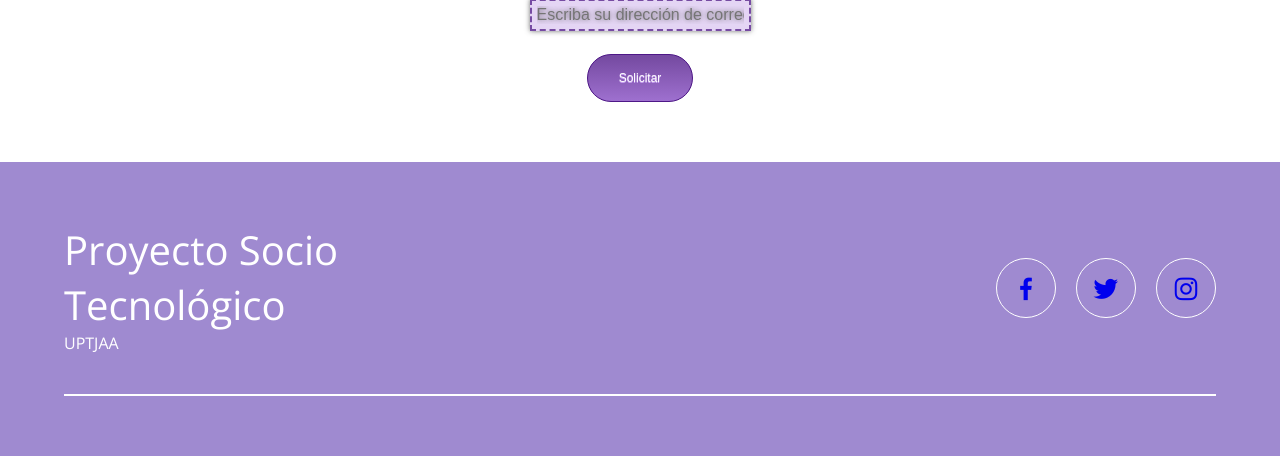
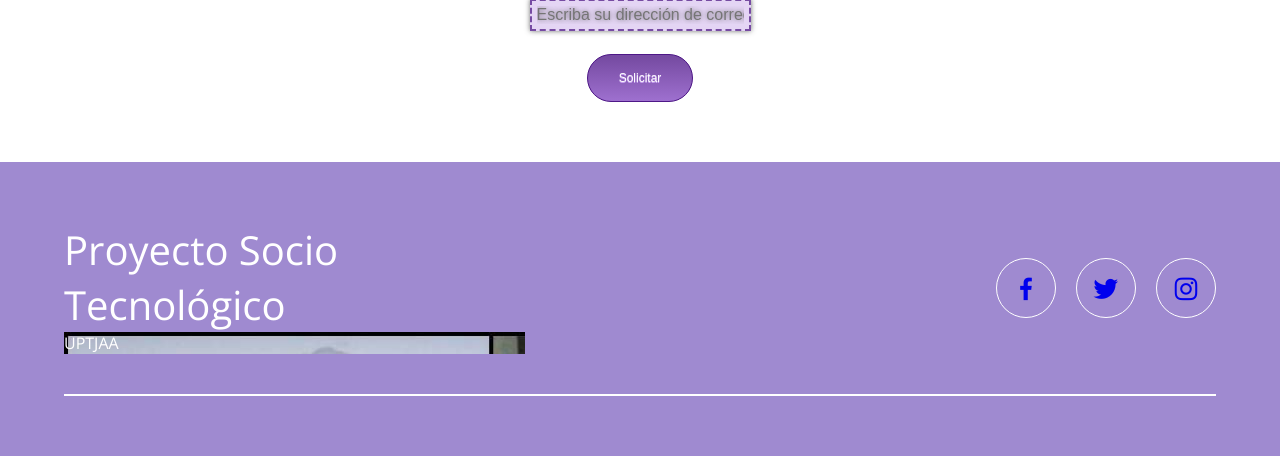
Before and after one commit to UniProyectoING/pruebaWeb, a Django app: page / in a window 1280 px wide. Shown: the part 2887-3343 px from the top of the page. Run offline with Django 4.2, Linux system fonts and the light colour scheme.

Commit message:
Update index.html

```diff
--- a/appPrueba/templates/index.html
+++ b/appPrueba/templates/index.html
@@ -11,6 +11,11 @@
     <link href="https://cdn.jsdelivr.net/npm/boxicons@2.0.5/css/boxicons.min.css" rel="stylesheet">
     <link href="https://fonts.googleapis.com/css2?family=Open+Sans:wght@300;400;700&display=swap" rel="stylesheet">
     <title></title>
+    <style>
+        p {
+          background-image: url('{% static "banner.jpeg" %}');
+        }
+    </style>
 </head>
 <body>
     <header class="header" id="inicio">
```
